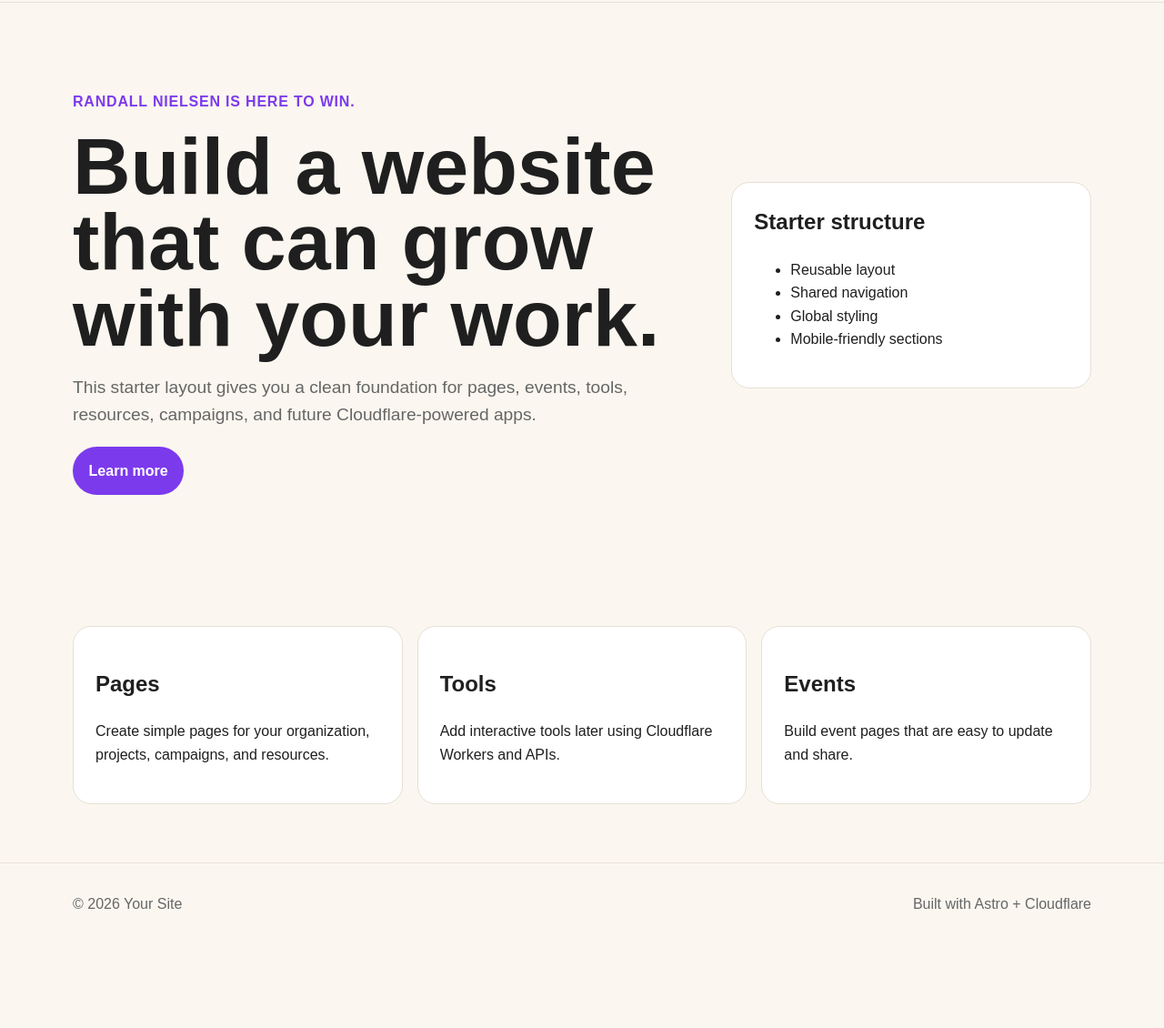
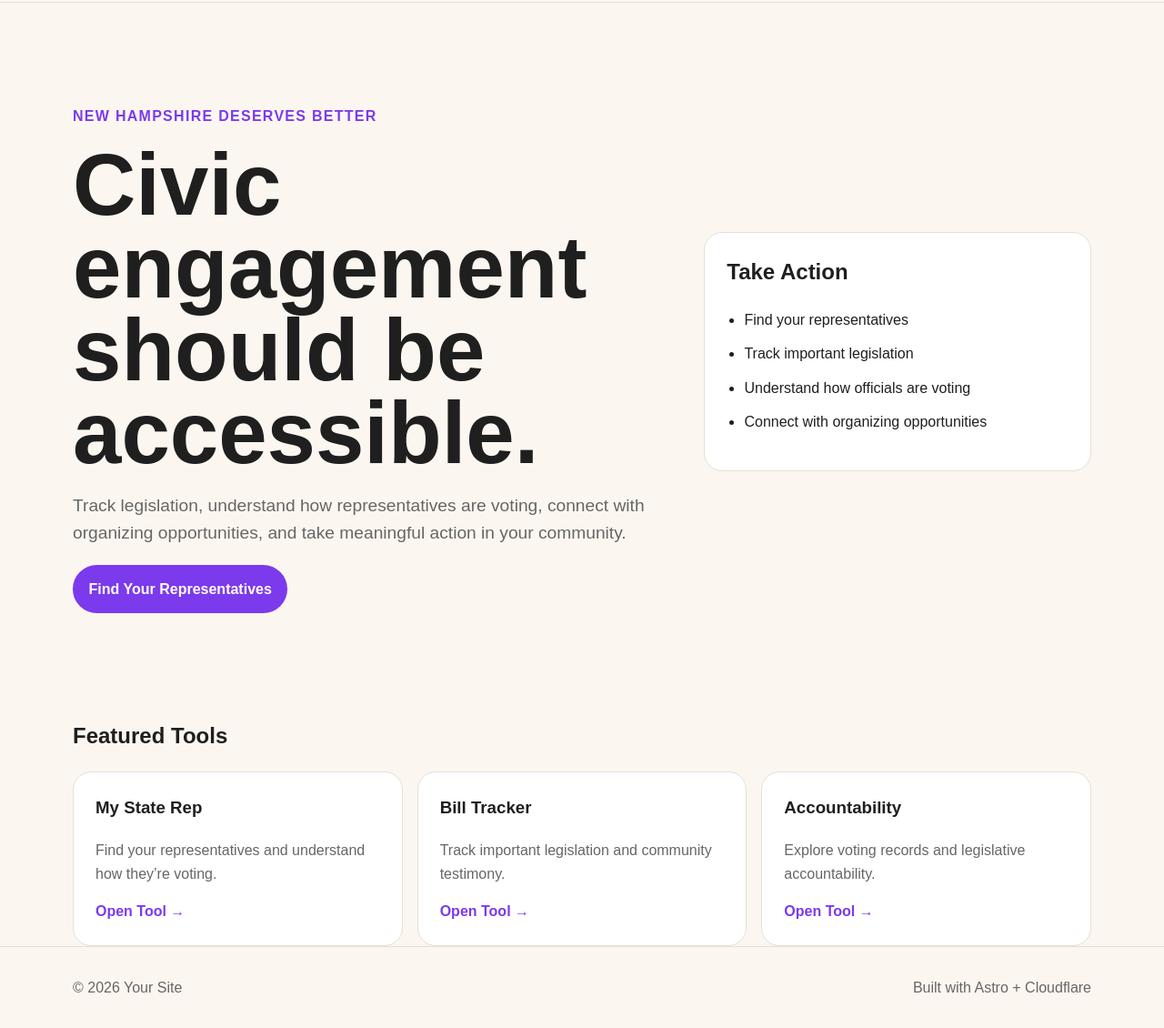
Before and after one commit to randallnl/randall-nielsen-site, an Astro site: page / in a window 1280 px wide. Shown: the part 58-1188 px from the top of the page at 91% size. Before the commit the page ends 1096 px from the top, so only its background shows below. Built offline with nearby package versions, Linux system fonts and the light colour scheme; Astro itself is replaced by a stand-in of ours.

Commit message:
Add tools page connected to central api

```diff
--- /dev/null
+++ b/src/components/Hero.astro
@@ -0,0 +1,91 @@
+---
+const {
+  title,
+  description,
+  buttonText,
+  buttonLink
+} = Astro.props;
+---
+
+<section class="hero">
+  <div class="container hero-grid">
+    <div>
+      <p class="eyebrow">New Hampshire Deserves Better</p>
+
+      <h1>{title}</h1>
+
+      <p class="description">
+        {description}
+      </p>
+
+      <a class="button" href={buttonLink}>
+        {buttonText}
+      </a>
+    </div>
+
+    <div class="hero-panel card">
+      <h2>Take Action</h2>
+
+      <ul>
+        <li>Find your representatives</li>
+        <li>Track important legislation</li>
+        <li>Understand how officials are voting</li>
+        <li>Connect with organizing opportunities</li>
+      </ul>
+    </div>
+  </div>
+</section>
+
+<style>
+  .hero {
+    padding: 6rem 0;
+  }
+
+  .hero-grid {
+    display: grid;
+    grid-template-columns: 1.4fr .9fr;
+    gap: 2rem;
+    align-items: center;
+  }
+
+  .eyebrow {
+    text-transform: uppercase;
+    font-weight: 900;
+    color: var(--accent);
+    letter-spacing: .08em;
+  }
+
+  h1 {
+    font-size: clamp(3rem, 8vw, 6rem);
+    line-height: .95;
+    margin: 0 0 1rem;
+  }
+
+  .description {
+    font-size: 1.2rem;
+    color: var(--muted);
+    max-width: 60ch;
+  }
+
+  .hero-panel h2 {
+    margin-top: 0;
+  }
+
+  ul {
+    padding-left: 1.2rem;
+  }
+
+  li + li {
+    margin-top: .75rem;
+  }
+
+  @media (max-width: 900px) {
+    .hero-grid {
+      grid-template-columns: 1fr;
+    }
+
+    .hero {
+      padding: 4rem 0;
+    }
+  }
+</style>
--- /dev/null
+++ b/src/components/ToolCard.astro
@@ -0,0 +1,41 @@
+---
+const {
+  title,
+  description,
+  link
+} = Astro.props;
+---
+
+<a class="tool-card card" href={link}>
+  <h3>{title}</h3>
+
+  <p>{description}</p>
+
+  <span>Open Tool →</span>
+</a>
+
+<style>
+  .tool-card {
+    display: block;
+    text-decoration: none;
+    transition: .2s ease;
+  }
+
+  .tool-card:hover {
+    transform: translateY(-4px);
+    border-color: var(--accent);
+  }
+
+  h3 {
+    margin-top: 0;
+  }
+
+  p {
+    color: var(--muted);
+  }
+
+  span {
+    font-weight: 700;
+    color: var(--accent);
+  }
+</style>
--- a/src/pages/index.astro
+++ b/src/pages/index.astro
@@ -1,104 +1,62 @@
 ---
 import BaseLayout from "../layouts/BaseLayout.astro";
+import Hero from "../components/Hero.astro";
+import ToolCard from "../components/ToolCard.astro";
 ---
 
 <BaseLayout
-  title="Home | Your Site"
-  description="A clean starter homepage built with Astro and Cloudflare."
+  title="NH Deserves Better"
+  description="Tools and resources for civic engagement and accountability in New Hampshire."
 >
-  <section class="hero">
-    <div class="container hero-grid">
-      <div>
-        <p class="eyebrow">Randall Nielsen is here to win.</p>
-        <h1>Build a website that can grow with your work.</h1>
-        <p class="intro">
-          This starter layout gives you a clean foundation for pages, events,
-          tools, resources, campaigns, and future Cloudflare-powered apps.
-        </p>
-        <a class="button" href="/about">Learn more</a>
-      </div>
 
-      <div class="hero-card card">
-        <h2>Starter structure</h2>
-        <ul>
-          <li>Reusable layout</li>
-          <li>Shared navigation</li>
-          <li>Global styling</li>
-          <li>Mobile-friendly sections</li>
-        </ul>
-      </div>
+<Hero
+  title="Civic engagement should be accessible."
+  description="Track legislation, understand how representatives are voting, connect with organizing opportunities, and take meaningful action in your community."
+  buttonText="Find Your Representatives"
+  buttonLink="/tools/my-state-rep"
+/>
+
+  <div class="container">
+
+    <h2>Featured Tools</h2>
+
+    <div class="tool-grid">
+
+      <ToolCard
+        title="My State Rep"
+        description="Find your representatives and understand how they’re voting."
+        link="/tools/my-state-rep"
+      />
+
+      <ToolCard
+        title="Bill Tracker"
+        description="Track important legislation and community testimony."
+        link="/tools/bill-tracker"
+      />
+
+      <ToolCard
+        title="Accountability"
+        description="Explore voting records and legislative accountability."
+        link="/tools/accountability"
+      />
+
     </div>
-  </section>
 
-  <section class="section">
-    <div class="container feature-grid">
-      <article class="card">
-        <h2>Pages</h2>
-        <p>Create simple pages for your organization, projects, campaigns, and resources.</p>
-      </article>
-
-      <article class="card">
-        <h2>Tools</h2>
-        <p>Add interactive tools later using Cloudflare Workers and APIs.</p>
-      </article>
-
-      <article class="card">
-        <h2>Events</h2>
-        <p>Build event pages that are easy to update and share.</p>
-      </article>
-    </div>
-  </section>
-</BaseLayout>
+  </div>
+</section>
 
 <style>
-  .hero {
-    padding: 5rem 0;
-  }
-
-  .hero-grid {
-    display: grid;
-    grid-template-columns: 1.4fr 0.8fr;
-    gap: 2rem;
-    align-items: center;
-  }
-
-  .eyebrow {
-    color: var(--accent);
-    font-weight: 900;
-    text-transform: uppercase;
-    letter-spacing: 0.05em;
-  }
-
-  h1 {
-    font-size: clamp(2.5rem, 7vw, 5.5rem);
-    line-height: 0.95;
-    margin: 0 0 1rem;
-  }
-
-  .intro {
-    color: var(--muted);
-    font-size: 1.2rem;
-    max-width: 62ch;
-  }
-
-  .hero-card h2 {
-    margin-top: 0;
-  }
-
-  .feature-grid {
+  .tool-grid {
     display: grid;
     grid-template-columns: repeat(3, 1fr);
     gap: 1rem;
   }
 
-  @media (max-width: 800px) {
-    .hero-grid,
-    .feature-grid {
+  @media (max-width: 900px) {
+    .tool-grid {
       grid-template-columns: 1fr;
-    }
-
-    .hero {
-      padding: 3rem 0;
     }
   }
 </style>
+
+</BaseLayout>
--- /dev/null
+++ b/src/pages/tools/index.astro
@@ -0,0 +1,105 @@
+---
+import BaseLayout from "../../layouts/BaseLayout.astro";
+
+const API_BASE = import.meta.env.PUBLIC_API_BASE;
+
+let tools = [];
+
+try {
+  const response = await fetch(`${API_BASE}/tools`);
+  tools = await response.json();
+} catch (error) {
+  tools = [];
+}
+---
+
+<BaseLayout
+  title="Tools | NH Deserves Better"
+  description="Civic tools for understanding representation, legislation, and accountability in New Hampshire."
+>
+  <section class="section">
+    <div class="container">
+      <p class="eyebrow">Tools</p>
+      <h1>Take action with better information.</h1>
+      <p class="intro">
+        These tools are built to make New Hampshire’s civic systems easier to understand, navigate, and act on.
+      </p>
+
+      <div class="tool-grid">
+        {tools.map((tool) => (
+          <a class="card tool-card" href={tool.url}>
+            <span class={`status ${tool.status}`}>{tool.status}</span>
+            <h2>{tool.title}</h2>
+            <p>{tool.description}</p>
+            <strong>Open tool →</strong>
+          </a>
+        ))}
+      </div>
+    </div>
+  </section>
+</BaseLayout>
+
+<style>
+  .eyebrow {
+    color: var(--accent);
+    font-weight: 900;
+    text-transform: uppercase;
+    letter-spacing: 0.08em;
+  }
+
+  h1 {
+    font-size: clamp(2.5rem, 6vw, 4.5rem);
+    line-height: 1;
+    margin: 0;
+  }
+
+  .intro {
+    color: var(--muted);
+    max-width: 65ch;
+    font-size: 1.15rem;
+  }
+
+  .tool-grid {
+    display: grid;
+    grid-template-columns: repeat(3, 1fr);
+    gap: 1rem;
+    margin-top: 2rem;
+  }
+
+  .tool-card {
+    text-decoration: none;
+    transition: 0.2s ease;
+  }
+
+  .tool-card:hover {
+    transform: translateY(-4px);
+    border-color: var(--accent);
+  }
+
+  .status {
+    display: inline-block;
+    border-radius: 999px;
+    padding: 0.25rem 0.65rem;
+    font-size: 0.8rem;
+    font-weight: 800;
+    text-transform: uppercase;
+    background: #eee;
+    color: var(--muted);
+  }
+
+  .status.active {
+    background: #dcfce7;
+    color: #166534;
+  }
+
+  .status.planned {
+    background: #fef3c7;
+    color: #92400e;
+  }
+
+  @media (max-width: 900px) {
+    .tool-grid {
+      grid-template-columns: 1fr;
+    }
+  }
+</style>
```
Also changed, not shown: src/components/CTASection.astro (added), src/components/SectionHeader.astro (added), src/legislation/[bill].astro (added), src/legislation/index.astro (added), src/pages/contact.astro (added), src/pages/tools/accountability.astro (added), src/pages/tools/bill-tracker.astro (added), src/pages/tools/my-state-rep.astro (added).
